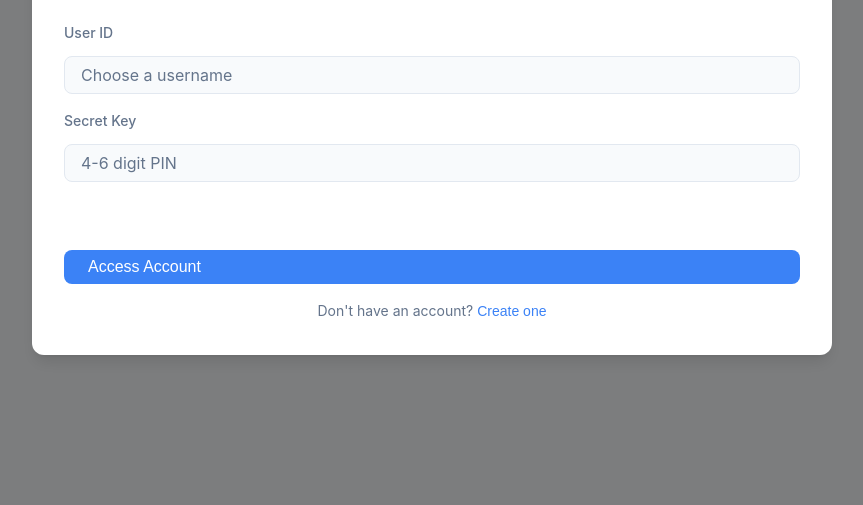
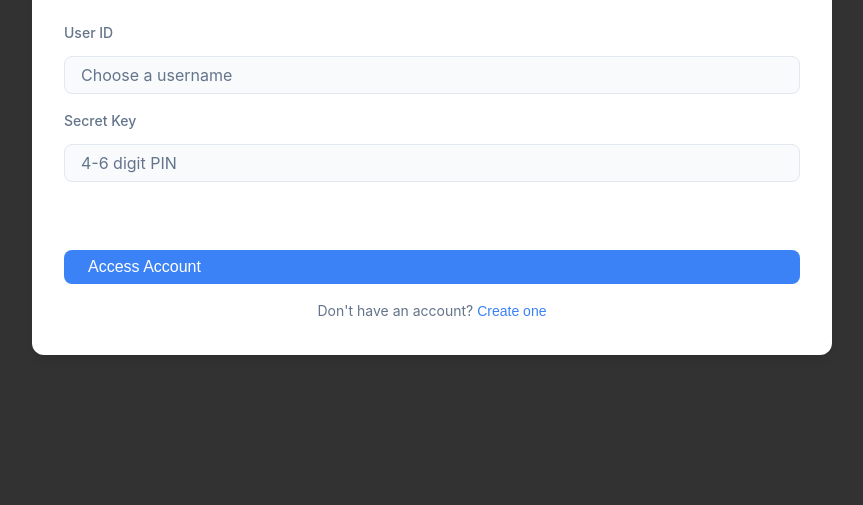
Before and after one commit to urvish-xyz/trade_journal_ollama, a plain HTML site: page index.html in a window 1280 px wide. Shown: the part 295-800 px from the top of the page, without its empty margins (208-1071 px from the left). Drawn offline with nearby package versions, Linux system fonts and the light colour scheme.

Commit message:
login error fixed

```diff
--- a/script.js
+++ b/script.js
@@ -35,11 +35,11 @@ class TradingJournal {
     }
 
     showLoginModal() {
-        document.getElementById('login-modal').classList.add('active');
+        document.getElementById('login-modal').style.display = 'flex';
     }
 
     hideLoginModal() {
-        document.getElementById('login-modal').classList.remove('active');
+        document.getElementById('login-modal').style.display = 'none';
     }
 
     async setupLoginEventListeners() {
--- a/styles.css
+++ b/styles.css
@@ -1862,7 +1862,14 @@ tr.loss {
 
 /* Login Modal Styles */
 #login-modal {
-    display: flex;
+    display: none;
+    position: fixed;
+    top: 0;
+    left: 0;
+    width: 100%;
+    height: 100%;
+    background-color: rgba(0, 0, 0, 0.8);
+    z-index: 9999;
     align-items: center;
     justify-content: center;
 }
```
Also changed, not shown: 2 other files.
